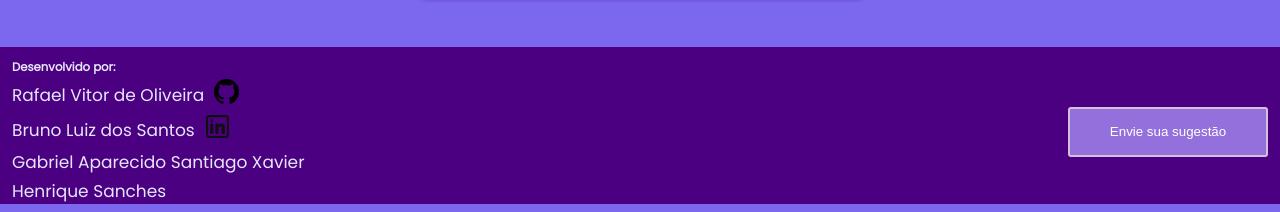
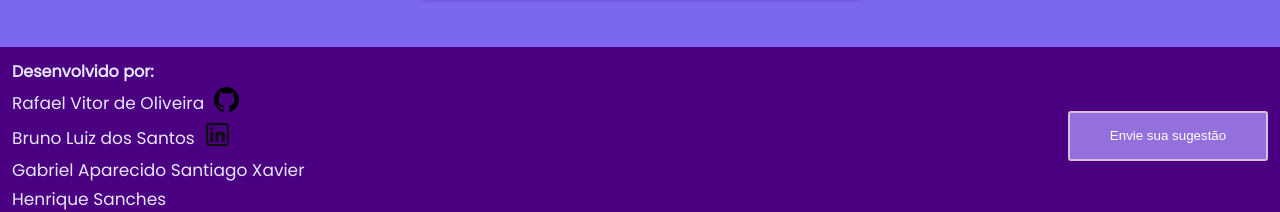
Before and after one commit to Rafael-Vitor-Oliveira/AjudaDoDia, a plain HTML site: page index.html in a window 1280 px wide. Shown: the part 1154-1366 px from the top of the page. Drawn offline with Linux system fonts and the light colour scheme.

Commit message:
Changing pixel unit to REM

```diff
--- a/style.css
+++ b/style.css
@@ -290,6 +290,9 @@ input[type=file]{
     align-items: center;
     background-color: #9370DB;
 }
+.devs h3{
+    font-size: 1.6rem;
+}
 .people{
     display: flex;
     align-items: center;
```
